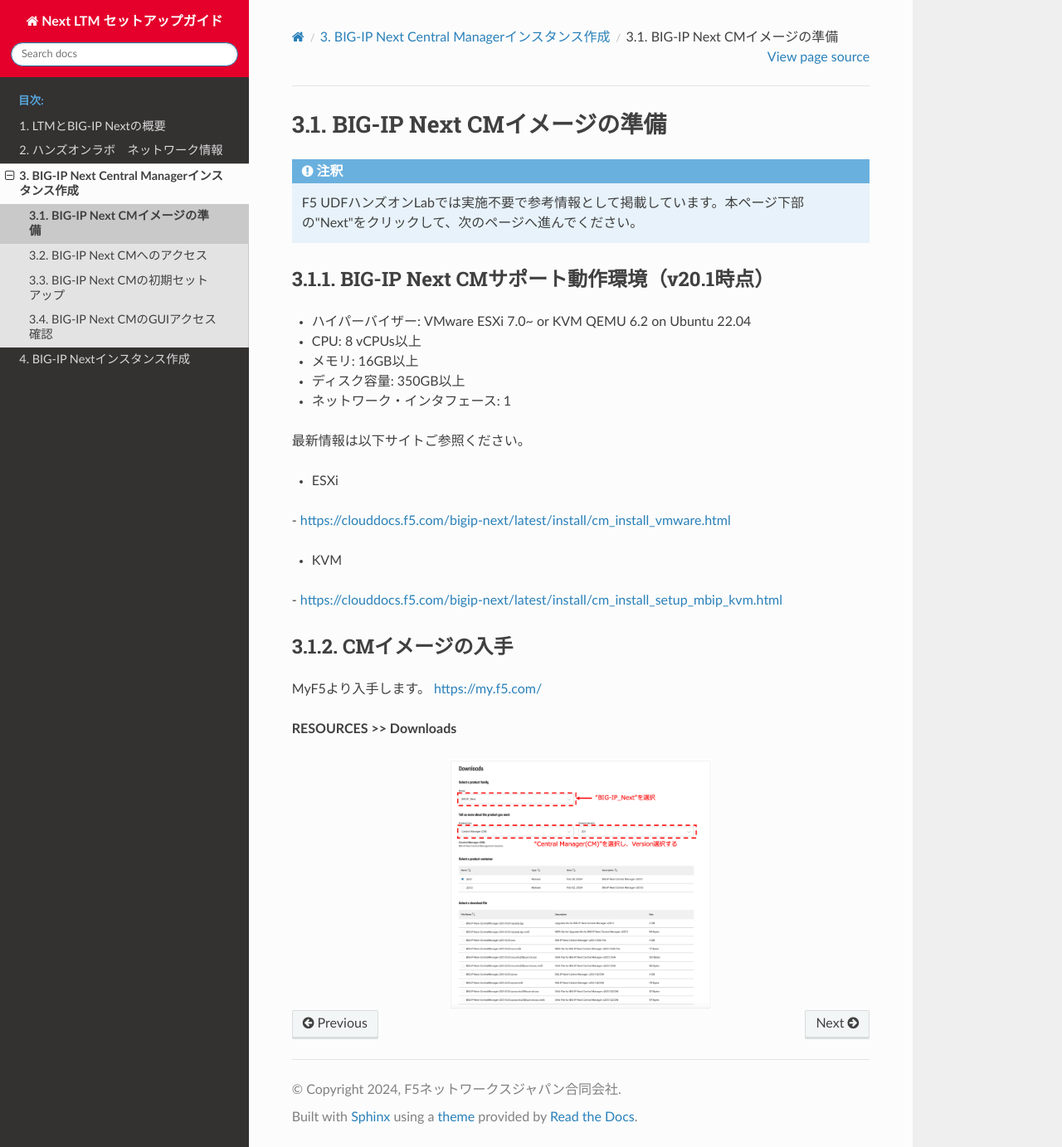
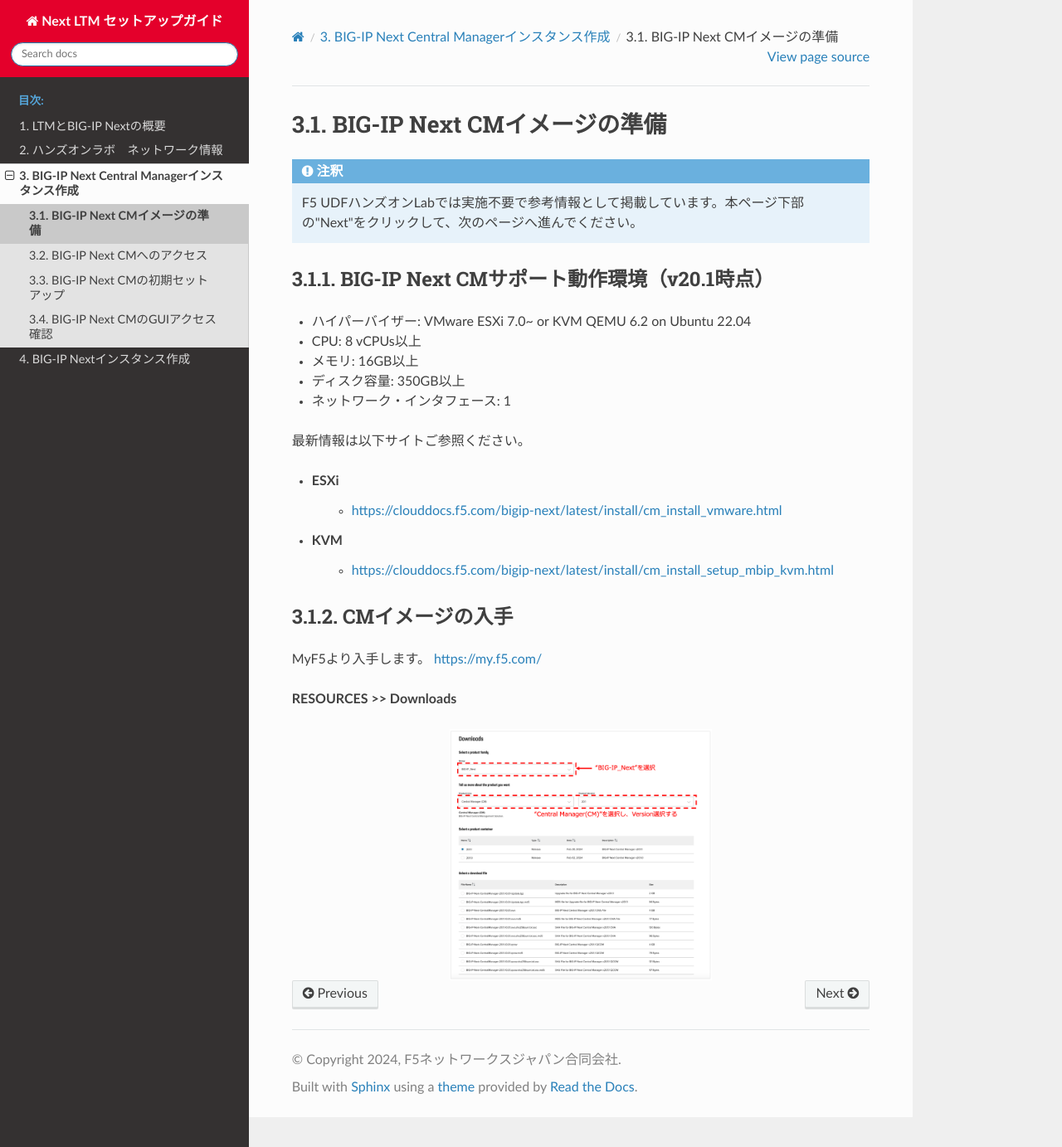
Before and after one commit to BeF5/f5j-easy-setup-next-ltm, a Sphinx documentation site: the page built from docs/content03/module01/module01.rst, in a window 1280 px wide and 1383 px high. Shown: the whole window at 83% size. Built offline with Sphinx 7.4.7 and the Read the Docs theme 2.0.0, drawn with Linux system fonts in a browser that asks for light colours.

```diff
--- a/docs/content03/module01/module01.rst
+++ b/docs/content03/module01/module01.rst
@@ -16,9 +16,9 @@ BIG-IP Next CMサポート動作環境（v20.1時点）
 最新情報は以下サイトご参照ください。
 
 - ESXi
-|   - https://clouddocs.f5.com/bigip-next/latest/install/cm_install_vmware.html
+   - https://clouddocs.f5.com/bigip-next/latest/install/cm_install_vmware.html
 - KVM
-|   - https://clouddocs.f5.com/bigip-next/latest/install/cm_install_setup_mbip_kvm.html
+   - https://clouddocs.f5.com/bigip-next/latest/install/cm_install_setup_mbip_kvm.html
 
 CMイメージの入手
 --------------------------------------
```
